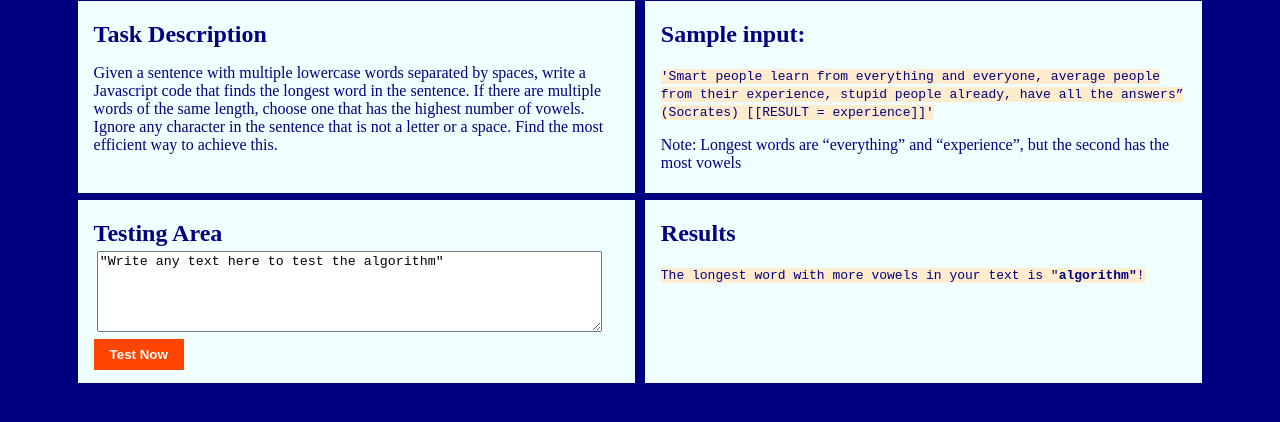
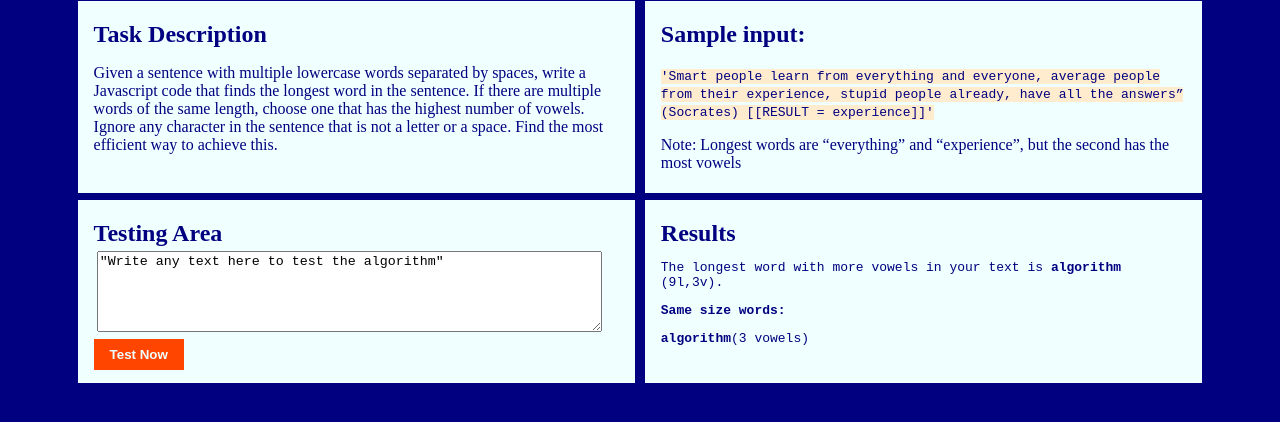
Before and after one commit to PaulaDev21/DXtasks, a plain HTML site: page stringTask/longestVowels.html in a window 1280 px wide. Both pictures are taken after a click on the input "Test Now". Shown: the part 70-492 px from the top of the page. Drawn offline with Linux system fonts and the light colour scheme.

Commit message:
New string algorithm. Clearer and more efficient

```diff
--- a/stringTask/longest-vowels.js
+++ b/stringTask/longest-vowels.js
@@ -12,89 +12,98 @@
 function printResult() {
     let textInput = document.getElementById('testing');
     let text = textInput.value;
-    let textResult;
-    if (text == '' || text == null) {
+    let textResult, sortedWords;
+    if (text == '') {
         alert("Please, add some text to be processed.")
         textResult = "Empty text!"
     }
     else {
-        textResult = findLongestVowelsWord(text);
-        textResult = 'The longest word with more vowels in your text is \"<strong>' + textResult + '\"</strong>!'
+        sortedWords = findSortedWords(text);
+        textResult = composeResultString(sortedWords);
     }
 
     let resultElement = document.getElementById("resultArea");
     resultElement.innerHTML = textResult;
 }
 
+function composeResultString(sortedWords) {
+    return '<p>The longest word with more vowels in your text is <strong>' +
+        Object.keys(sortedWords[0])[0] + '</strong> (' +
+        Object.keys(sortedWords[0])[0].length + 'l,' +
+        sortedWords[0][Object.keys(sortedWords[0])[0]] + 'v).</p>' +
+        "<h4>Same size words:</h4>" +
+        "<p>" + sortedWords.reduce(printWordObject, '') + "</p >";
+}
+
+function printWordObject(currentString, newObj) {
+    const keys = Object.keys(newObj);
+    return currentString + "<strong>" + keys[0] + "</strong>" + "(" +
+        newObj[keys[0]] + " vowels) ";
+}
+
 /** --------------- string processing funcions --------------------*/
 
-function findLongestVowelsWord(str) {
-    let words = findLongests(str.toLowerCase());
-    if (words.length == 1) {
-        return words[0];
-    }
-    let vowelsCounts = words.map(countVowels);
-    let maxVowelsIndex = vowelsCounts.reduce(findMaxIndex, 0);
-    return words[maxVowelsIndex];
+function findSortedWords(str) {
+    const wordsWithVowelsCounts = findWords(str);
+    const sortedWords = wordsWithVowelsCounts.sort(reverseOrderBySize);
+    const longestSize = Object.keys(sortedWords[0])[0].length;
+    return sortedWords.filter(removeSmallWords(longestSize))
+        .sort(reverseOrderByVowels);
 }
 
-function findLongests(str) {
-    let words = findWords(str);
-    let longestSize = words.reduce(findLongestSize, 0);
-    words = words.filter(removeOldLongests(longestSize));
-    return removeRepeated(words);
+function removeSmallWords(longestSize) {
+    return function (obj) {
+        let size = Object.keys(obj)[0].length;
+        return size === longestSize;
+    }
 }
 
-function removeRepeated(words) {
-    let index = 0, wordsTail = [];
-    while (index < words.length - 1) {
-        wordsTail = words.slice(index + 1,);
-        if (wordsTail.indexOf(words[index]) >= 0) {
-            words.shift();
-        }
-        else {
-            index++;
-        }
+function reverseOrderBySize(first, second) {
+    const counts1 = Object.keys(first)[0].length;
+    const counts2 = Object.keys(second)[0].length;
+
+    if (counts1 > counts2) {
+        return -1;
     }
+    if (counts1 < counts2) {
+        return 1;
+    }
+    return 0;
+}
+
+function reverseOrderByVowels(first, second) {
+    const counts1 = first[Object.keys(first)[0]];
+    const counts2 = second[Object.keys(second)[0]];
+
+    if (counts1 > counts2) {
+        return -1;
+    }
+    if (counts1 < counts2) {
+        return 1;
+    }
+    return 0;
+}
+
+function findWords(str) {
+    str = str.toLowerCase();
+    str = str.replace(/\d+/g, ' ');
+    let words = str.match(/\w+\s+|\w+/g);
+    words = words.map(trimAndCount);
     return words;
 }
 
-function findLongestSize(previousValue, currentValue) {
-    if (currentValue.length >= previousValue) {
-        return currentValue.length;
-    }
-    else {
-        return previousValue;
-    }
-}
-
-function findWords(str) {
-    str = str.replace(/\d+/g, ' ');
-    let words = str.match(/\w+\s+|\w+/g);
-    words = words.map(trimWord);
-    return words;
-}
-
-function trimWord(word) {
-    return word.trim();
-}
-
-function removeOldLongests(maxSize) {
-    return function (word) {
-        return (word.length === maxSize);
-    };
+function trimAndCount(word) {
+    let key = word.trim();
+    let value = countVowels(word);
+    let obj = {};
+    obj[key] = value;
+    return obj;
 }
 
 function countVowels(word) {
     let vowels = word.match(/[aeiou]/g);
-    return vowels.length;
+    if (vowels) {
+        return vowels.length;
+    }
+    return 0;
 }
-
-function findMaxIndex(previousMaxIndex, currentElem, arrIndex, array) {
-    if (currentElem > array[previousMaxIndex]) {
-        return arrIndex;
-    }
-    else {
-        return previousMaxIndex;
-    }
-}
--- a/stringTask/styles.css
+++ b/stringTask/styles.css
@@ -20,6 +20,12 @@ h2 {
   text-align: left;
   margin-bottom: 0;
   margin-top: 1rem;
+}
+
+h4 {
+  color: navy;
+  text-align: left;
+  margin: 0;
 }
 
 #mainContainer {
@@ -48,6 +54,7 @@ h2 {
 }
 code {
   background-color: blanchedalmond;
+  margin: 0;
 }
 
 textarea {
```
Also changed, not shown: stringTask/longestVowels.html (+0 -1 lines).
